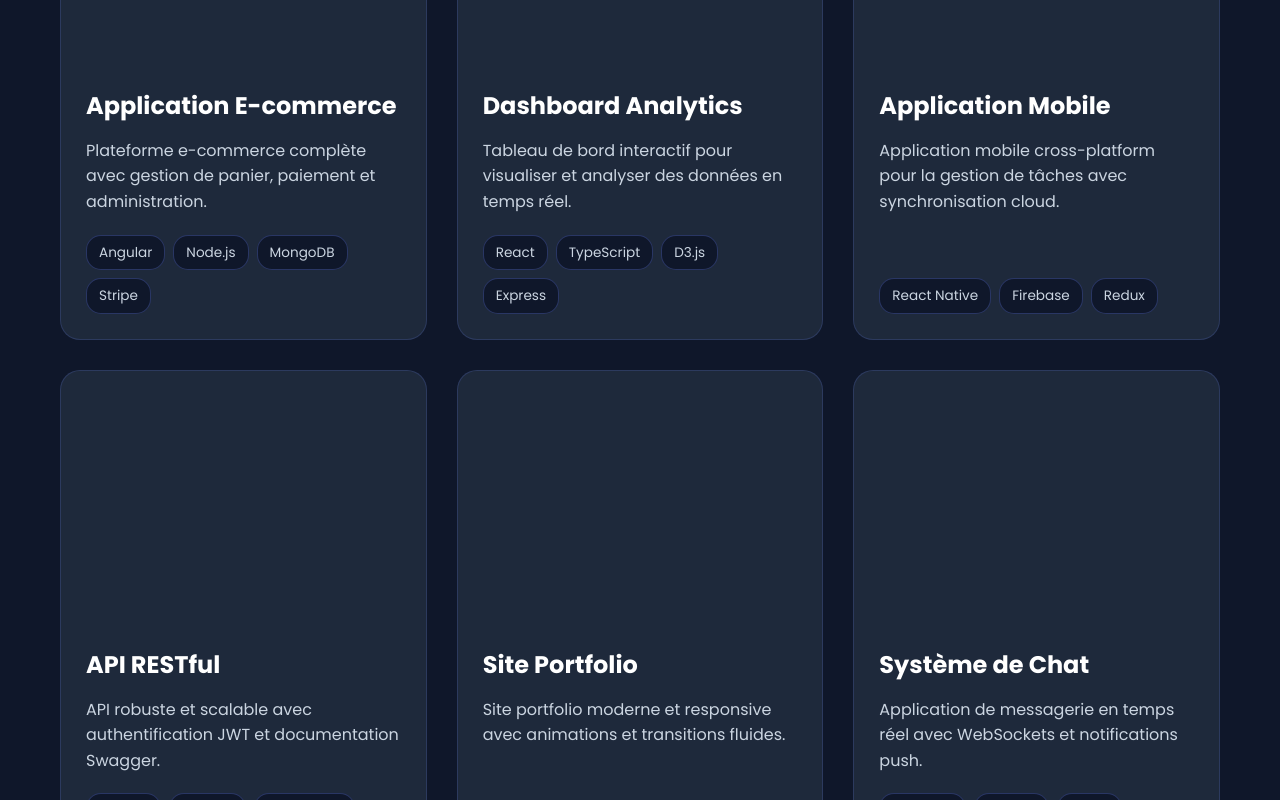
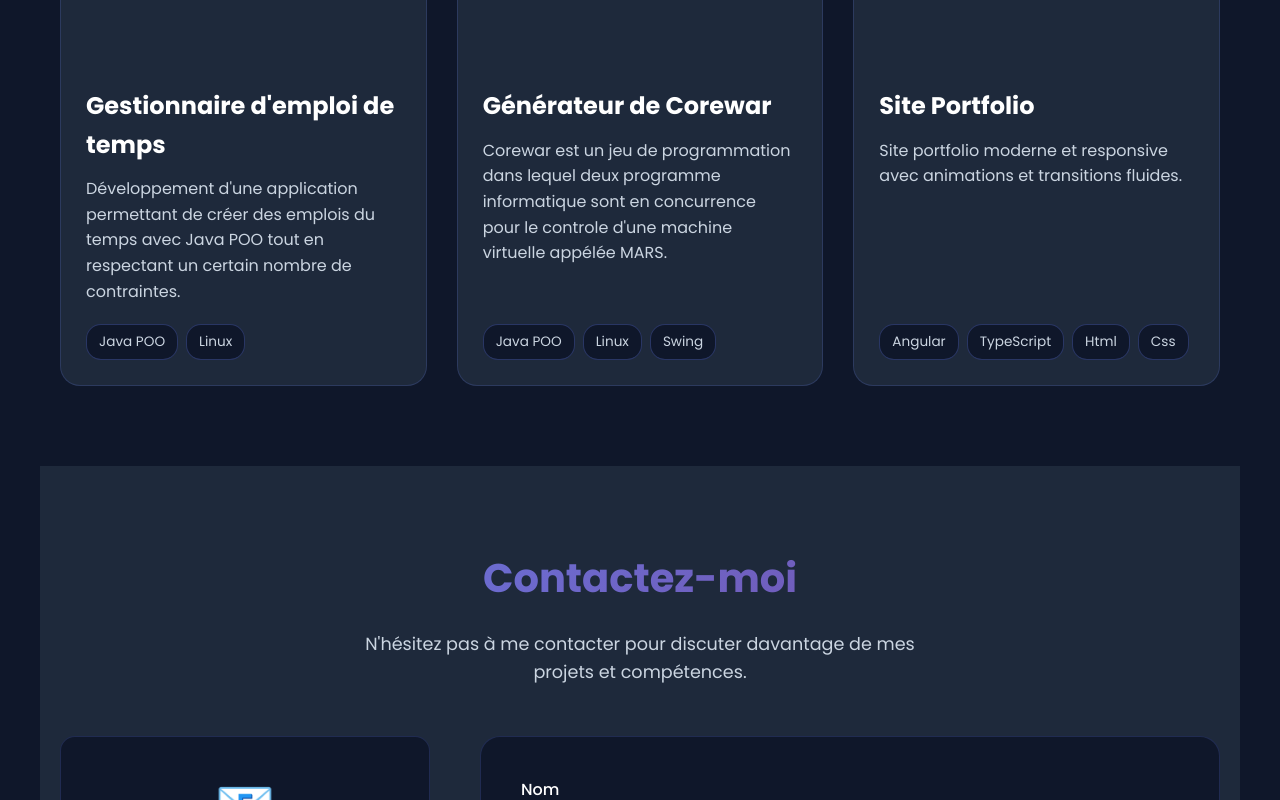
Before and after one commit to ThiernoSadouDiallo/Mon-portfolio, an Angular app: page / in a window 1280 px wide. Shown: the part 5740-6540 px from the top of the page. Built offline with nearby package versions, Linux system fonts and the light colour scheme.

Commit message:
Revise ProjectsComponent with new project details
Updated project list with new entries and descriptions.

```diff
--- a/src/app/components/projects/projects.component.ts
+++ b/src/app/components/projects/projects.component.ts
@@ -10,52 +10,25 @@ import { CommonModule } from '@angular/common';
 })
 export class ProjectsComponent {
   projects = [
+
     {
-      title: 'Application E-commerce',
-      description: 'Plateforme e-commerce complète avec gestion de panier, paiement et administration.',
-      image: 'assets/project1.jpg',
-      technologies: ['Angular', 'Node.js', 'MongoDB', 'Stripe'],
-      link: '#',
+      title: 'Gestionnaire d\'emploi de temps',
+      description: 'Développement d\'une application permettant de créer des emplois du temps avec Java POO tout en respectant un certain nombre de contraintes.',
+      technologies: ['Java POO', 'Linux'],
       github: '#'
+
     },
-    {
-      title: 'Dashboard Analytics',
-      description: 'Tableau de bord interactif pour visualiser et analyser des données en temps réel.',
-      image: 'assets/project2.jpg',
-      technologies: ['React', 'TypeScript', 'D3.js', 'Express'],
-      link: '#',
+   {
+      title: 'Générateur de Corewar',
+      description: 'Corewar est un jeu de programmation dans lequel deux programme informatique sont en concurrence pour le controle d\'une machine virtuelle appélée MARS.',
+      technologies: ['Java POO', 'Linux', 'Swing'],
       github: '#'
-    },
-    {
-      title: 'Application Mobile',
-      description: 'Application mobile cross-platform pour la gestion de tâches avec synchronisation cloud.',
-      image: 'assets/project3.jpg',
-      technologies: ['React Native', 'Firebase', 'Redux'],
-      link: '#',
-      github: '#'
-    },
-    {
-      title: 'API RESTful',
-      description: 'API robuste et scalable avec authentification JWT et documentation Swagger.',
-      image: 'assets/project4.jpg',
-      technologies: ['Node.js', 'Express', 'PostgreSQL', 'JWT'],
-      link: '#',
-      github: '#'
+
     },
     {
       title: 'Site Portfolio',
       description: 'Site portfolio moderne et responsive avec animations et transitions fluides.',
-      image: 'assets/project5.jpg',
       technologies: ['Angular', 'TypeScript', 'Html', 'Css'],
-      link: '#',
-      github: '#'
-    },
-    {
-      title: 'Système de Chat',
-      description: 'Application de messagerie en temps réel avec WebSockets et notifications push.',
-      image: 'assets/project6.jpg',
-      technologies: ['Socket.io', 'Node.js', 'React', 'MongoDB'],
-      link: '#',
       github: '#'
     }
   ];
```
